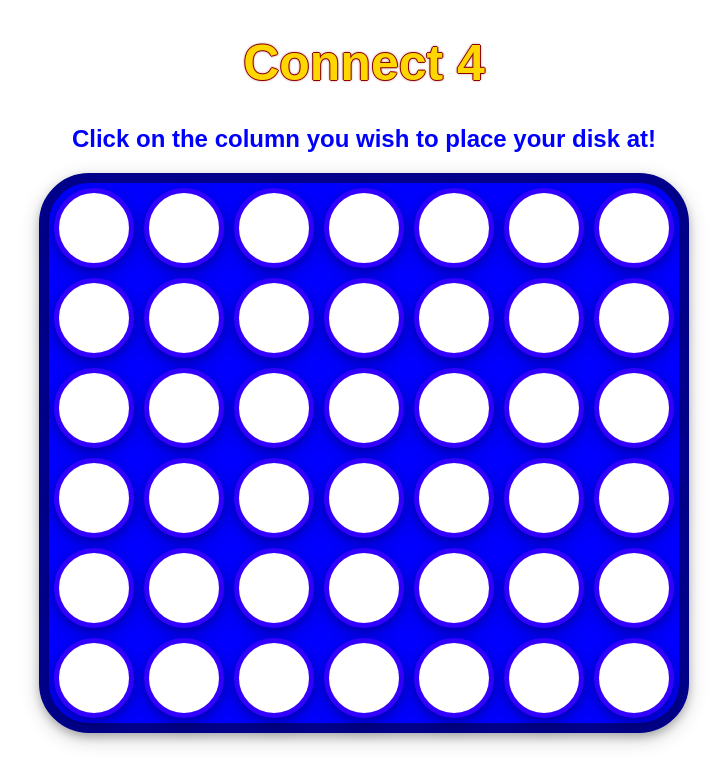
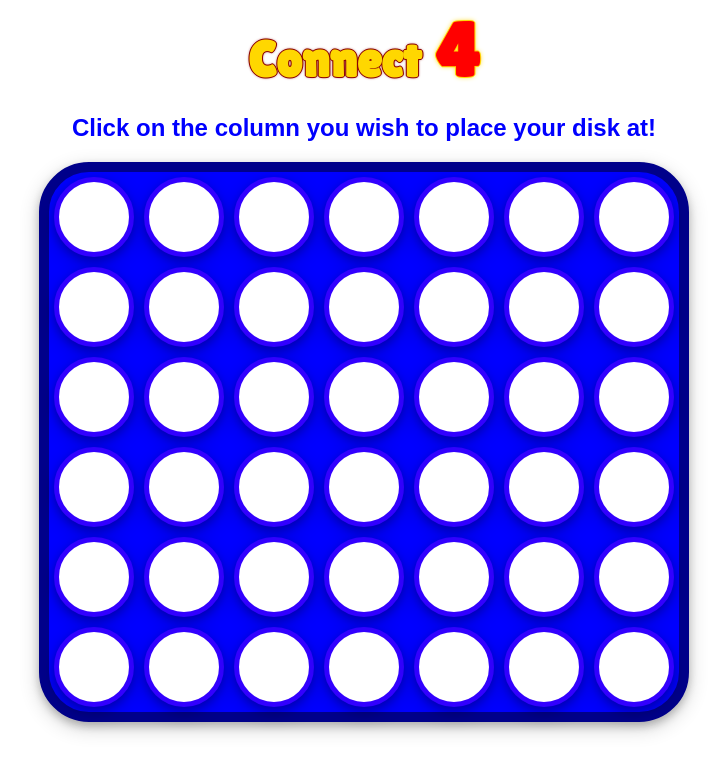
Before and after one commit to gthsun/connect4, a plain HTML site: page index.html in a window 1280 px wide. Shown: the whole page, without its empty margins (276-1003 px from the left). Drawn offline with Linux system fonts and the light colour scheme; a web font is replaced by a local one.

Commit message:
Changed the fonts

```diff
--- a/index.html
+++ b/index.html
@@ -7,12 +7,14 @@
         <link rel="preconnect" href="https://fonts.googleapis.com">
         <link rel="preconnect" href="https://fonts.gstatic.com" crossorigin>
         <link href="https://fonts.googleapis.com/css2?family=Carme&display=swap" rel="stylesheet">
+        <link href="https://fonts.googleapis.com/css2?family=Lilita+One&display=swap" rel="stylesheet">
 
         <title>Connect 4</title>
         <link rel="stylesheet" href="style.css">
         <script src="connect4.js"></script>
     </head>
-        <h1>Connect 4</h1>
+        <h1 id="connect">Connect</h1>
+        <h1 id="four">4</h1>
         <h2 id="gamestate"></h2>
         <div id="board"></div>
 </html>
--- a/style.css
+++ b/style.css
@@ -1,5 +1,11 @@
 .carme-regular {
     font-family: "Carme", sans-serif;
+    font-weight: 400;
+    font-style: normal;
+}
+
+.lilita-one-regular {
+    font-family: "Lilita One", sans-serif;
     font-weight: 400;
     font-style: normal;
 }
@@ -9,10 +15,24 @@ body {
     text-align: center;
 }
 
-h1 {
+#connect {
     color: gold;
     font-size: 50px;
     text-shadow: -1px 0 darkred, 0 1px darkred, 1px 0 darkred, 0 -1px darkred, 0 0 3px darkred;
+}
+
+#four {
+    color: red;
+    font-size: 75px;
+    text-shadow: -1px 0 gold, 0 1px gold, 1px 0 gold, 0 -1px gold, 0 0 5px gold;
+}
+
+h1 {
+    font-family: "Lilita One", sans-serif;
+    display:inline;
+    text-align: center;
+    padding: 5px;
+
 }
 
 #board {
@@ -35,6 +55,6 @@ h1 {
 
     background-color: white;
     border-radius: 50%;
-    border: 5px solid rgb(50,0,255);
+    border: 5px solid rgb(50 ,0,255);
     box-shadow: 0 4px 8px 0 rgba(0, 0, 0, 0.2), 0 6px 20px 0 rgba(0, 0, 0, 0.19);
 }
```
